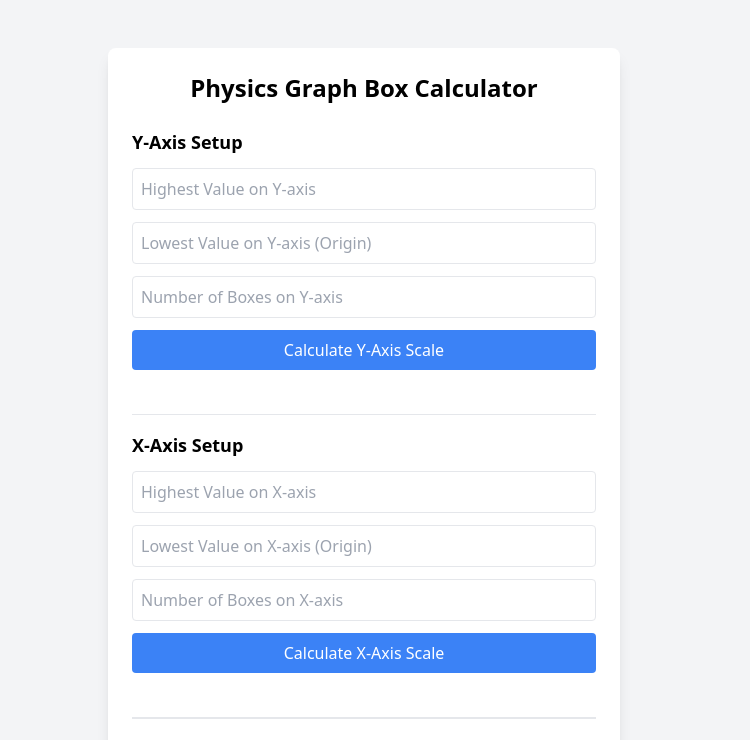
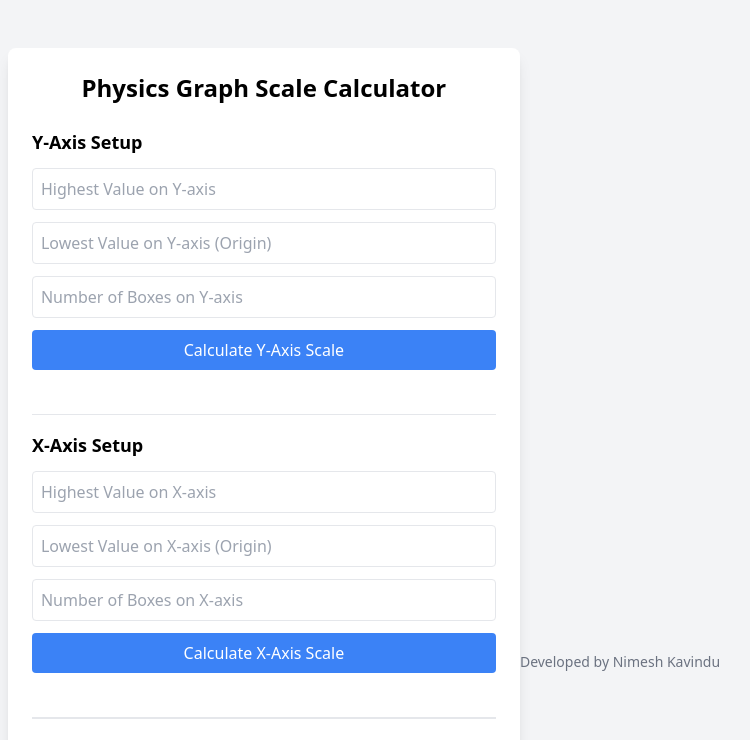
Before and after one commit to nimeshkavindu/physics-graph-calculator, a plain HTML site: page index.html in a window 1280 px wide. Shown: the top 740 px of the page, without its empty margins (276-1026 px from the left). Drawn offline with nearby package versions, Linux system fonts and the light colour scheme.

Commit message:
Update index.html

```diff
--- a/index.html
+++ b/index.html
@@ -8,7 +8,7 @@
 </head>
 <body class="bg-gray-100 min-h-screen flex items-center justify-center py-12">
   <div class="bg-white shadow-lg rounded-lg p-6 w-full max-w-lg">
-    <h1 class="text-2xl font-bold text-center mb-6">Physics Graph Box Calculator</h1>
+    <h1 class="text-2xl font-bold text-center mb-6">Physics Graph Scale Calculator</h1>
 
     <!-- Y-Axis Calculation Section -->
     <div class="mb-6">
@@ -81,5 +81,8 @@
 
   <!-- Link to the external JavaScript file -->
   <script src="script.js"></script>
+  <footer class="text-center mt-6 text-gray-500 text-sm">
+    Developed by Nimesh Kavindu
+  </footer>
 </body>
 </html>
```
